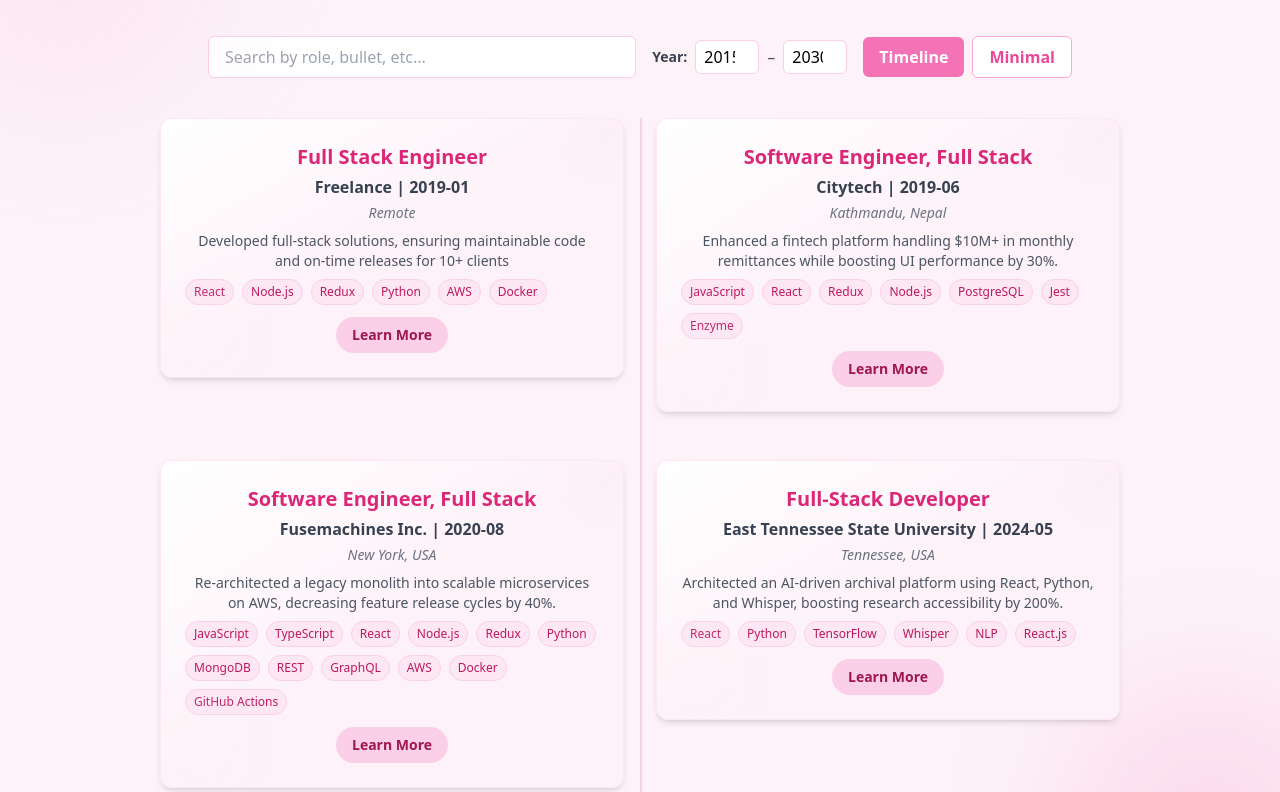
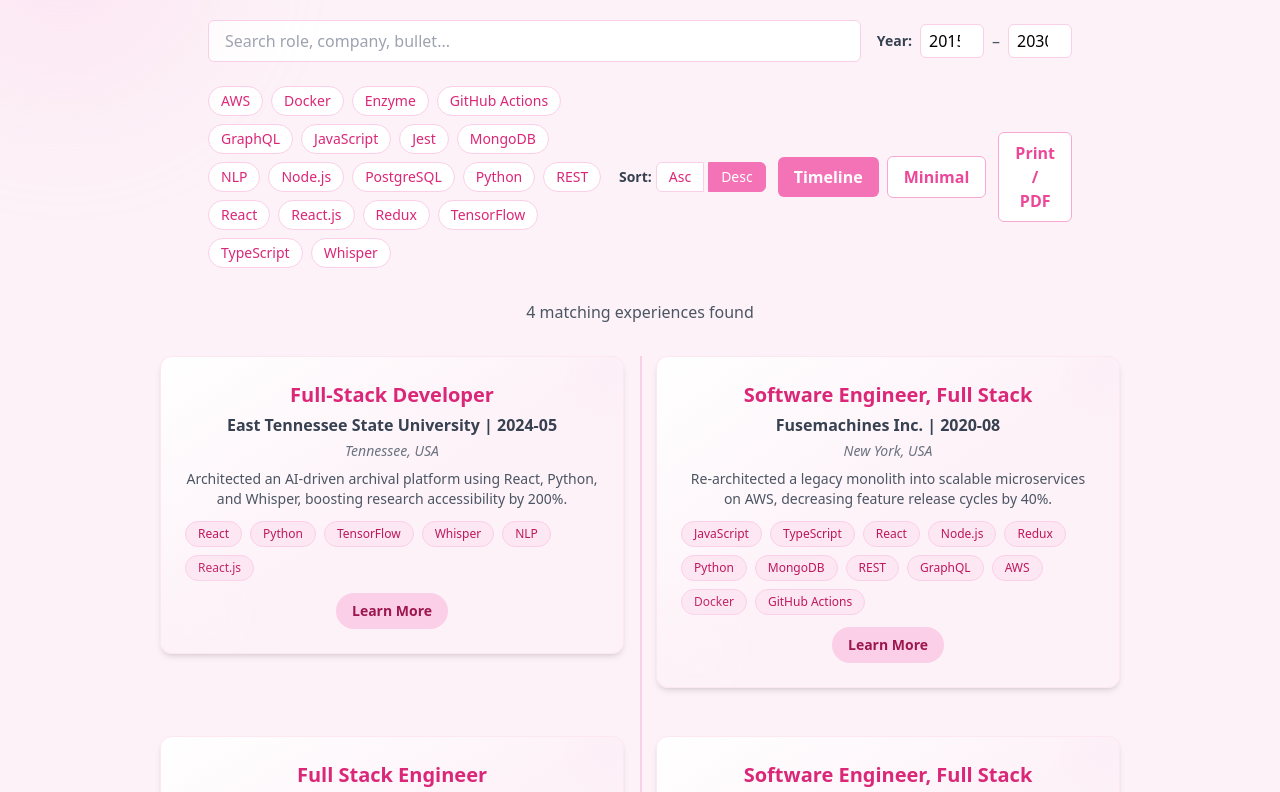
Before and after one commit to bigyaa/bigyaa.github.io, a React (Create React App) app: page / in a window 1280 px wide. Shown: the part 908-1700 px from the top of the page. Built offline with nearby package versions, Linux system fonts and the light colour scheme.

Commit message:
Make UI/UX better with added features for experiences section

```diff
--- a/src/components/Timeline.js
+++ b/src/components/Timeline.js
@@ -1,19 +1,16 @@
 import React, { useState, useMemo, useEffect } from 'react';
 import { motion, AnimatePresence } from 'framer-motion';
-import experiences from '../data/experiences'; // updated data with summary & skills
+import experiences from '../data/experiences';
 
-// Parent container variants for staggered animations
+/*** ANIMATION VARIANTS ***/
 const containerVariants = {
   hidden: { opacity: 0 },
   show: {
     opacity: 1,
-    transition: {
-      staggerChildren: 0.12,
-    },
+    transition: { staggerChildren: 0.12 },
   },
 };
 
-// Each card’s fade/slide-in
 const itemVariants = {
   hidden: { opacity: 0, y: 20 },
   show: {
@@ -23,7 +20,6 @@
   },
 };
 
-// Collapsible bullets
 const bulletVariants = {
   hidden: {
     opacity: 0,
@@ -37,31 +33,43 @@
   },
 };
 
-// Helper to parse numeric year from e.g. "2019-06"
+/*** UTIL: PARSE YEAR ***/
 function parseYear(dateStr) {
   const parsed = parseInt(dateStr.split('-')[0], 10);
   return isNaN(parsed) ? 0 : parsed;
 }
 
-// Skills tags as small pastel pills
-function SkillTags({ skills }) {
+/*** SKILL TAGS ***/
+function SkillTags({ skills, selectedSkills, toggleSkill }) {
   if (!skills || skills.length === 0) return null;
   return (
-    <div className="flex flex-wrap gap-2 mt-2">
-      {skills.map((skill, idx) => (
-        <span
+    <div className="flex flex-wrap gap-2 mt-3">
+      {skills.map((skill, idx) => {
+        const isSelected = selectedSkills.includes(skill);
+        return (
+          <motion.button
             key={idx}
-          className="bg-pink-100 text-pink-700 text-xs font-medium px-2 py-1 rounded-full border border-pink-200"
+            whileTap={{ scale: 0.95 }}
+            onClick={(e) => {
+              e.stopPropagation();
+              toggleSkill(skill);
+            }}
+            className={`px-3 py-1 rounded-full border text-xs font-medium transition-colors ${
+              isSelected
+                ? 'bg-pink-300 text-pink-900 border-pink-300 shadow-sm'
+                : 'bg-pink-100 text-pink-700 border-pink-200 hover:bg-pink-200 hover:border-pink-300'
+            }`}
           >
             {skill}
-        </span>
-      ))}
+          </motion.button>
+        );
+      })}
     </div>
   );
 }
 
-// Timeline Card
-function TimelineCard({ item, displayType }) {
+/*** TIMELINE CARD ***/
+function TimelineCard({ item, displayType, selectedSkills, toggleSkill }) {
   const [showBullets, setShowBullets] = useState(false);
   const [verticalMode, setVerticalMode] = useState(false);
 
@@ -74,19 +82,19 @@
       variants={itemVariants}
       className={`relative mb-12 ${verticalMode ? 'md:w-1/2 px-4' : 'w-full px-2'}`}
     >
-      {/* Bullet + connector line if in timeline mode */}
+      {/* Connector line if timeline mode */}
       {verticalMode && (
         <div className="absolute -left-10 md:-left-12 top-0 flex flex-col items-center">
           <div className="flex-1 bg-pink-200 w-1 mt-0" />
         </div>
       )}
 
-      {/* The card container */}
+      {/* Card container */}
       <motion.div
         whileHover={{ scale: 1.02 }}
         className="relative p-6 rounded-xl shadow-md border border-pink-100 bg-gradient-to-br from-white via-pink-50 to-pink-50 overflow-hidden transition-transform duration-300"
       >
-        {/* Subtle floating shapes */}
+        {/* Floating shapes */}
         <motion.div
           className="absolute -top-4 -right-4 w-16 h-16 bg-pink-100/20 rounded-full blur-md"
           animate={{ y: [0, 10, 0], x: [0, -5, 0] }}
@@ -98,7 +106,7 @@
           transition={{ repeat: Infinity, duration: 3.5, ease: 'easeInOut' }}
         />
 
-        {/* Title & Basic Info */}
+        {/* Title & Info */}
         <h3 className="relative text-xl font-bold text-pink-600 z-10 mb-1">
           {item.role}
         </h3>
@@ -113,17 +121,22 @@
         <p className="relative text-sm text-gray-600 z-10">{item.summary}</p>
 
         {/* Skills row */}
-        <SkillTags skills={item.skills} />
+        <SkillTags
+          skills={item.skills}
+          selectedSkills={selectedSkills}
+          toggleSkill={toggleSkill}
+        />
 
-        {/* Collapsible bullet points */}
+        {/* Expand bullet points */}
         {item.bullets?.length > 0 && (
           <>
-            <button
+            <motion.button
+              whileHover={{ scale: 1.05 }}
               onClick={() => setShowBullets(!showBullets)}
               className="relative z-10 mt-3 px-4 py-2 bg-pink-200 rounded-full text-sm font-semibold text-pink-800 hover:bg-pink-300 transition-colors"
             >
               {showBullets ? 'Show Less' : 'Learn More'}
-            </button>
+            </motion.button>
             <AnimatePresence>
               {showBullets && (
                 <motion.ul
@@ -147,34 +160,83 @@
   );
 }
 
-// Main Timeline
+/*** MAIN TIMELINE COMPONENT ***/
 export default function Timeline() {
-  const [displayType, setDisplayType] = useState('timeline');
+  // Layout & Sorting
+  const [displayType, setDisplayType] = useState('timeline'); // 'timeline' or 'minimal'
+  const [sortOrder, setSortOrder] = useState('desc'); // 'asc' or 'desc'
+
+  // Searching, Year Range
   const [searchTerm, setSearchTerm] = useState('');
   const [startYear, setStartYear] = useState(2015);
   const [endYear, setEndYear] = useState(2030);
 
-  // Filter experiences
+  // Skill-based filtering
+  const [selectedSkills, setSelectedSkills] = useState([]);
+
+  // 1) Gather all unique skills
+  const allSkills = useMemo(() => {
+    const skillSet = new Set();
+    experiences.forEach((exp) => {
+      exp.skills?.forEach((skill) => skillSet.add(skill));
+    });
+    return Array.from(skillSet).sort();
+  }, []);
+
+  // 2) Toggle skill filter
+  const toggleSkill = (skill) => {
+    setSelectedSkills((prev) =>
+      prev.includes(skill) ? prev.filter((s) => s !== skill) : [...prev, skill]
+    );
+  };
+
+  // 3) Filter + sort experiences
   const filteredData = useMemo(() => {
     const term = searchTerm.toLowerCase();
-    return experiences.filter((e) => {
+
+    let filtered = experiences.filter((e) => {
+      // Date range check
       const yearInt = parseYear(e.date);
       if (yearInt < startYear || yearInt > endYear) return false;
 
-      // search role, company, location, summary
-      if (
+      // Search fields
+      const textMatch =
         e.role.toLowerCase().includes(term) ||
         e.company.toLowerCase().includes(term) ||
         e.location.toLowerCase().includes(term) ||
         e.summary?.toLowerCase().includes(term) ||
-        e.skills?.some((s) => s.toLowerCase().includes(term))
-      ) {
+        e.skills?.some((s) => s.toLowerCase().includes(term)) ||
+        e.bullets?.some((b) => b.toLowerCase().includes(term));
+
+      if (!textMatch) return false;
+
+      // Must contain all selected skills
+      if (selectedSkills.length > 0) {
+        const hasAll = selectedSkills.every((skill) =>
+          e.skills?.includes(skill)
+        );
+        if (!hasAll) return false;
+      }
       return true;
-      }
-      // search bullets
-      return e.bullets?.some((b) => b.toLowerCase().includes(term));
     });
-  }, [searchTerm, startYear, endYear]);
+
+    // Sort by date
+    filtered.sort((a, b) => {
+      const aYear = parseYear(a.date);
+      const bYear = parseYear(b.date);
+      return sortOrder === 'asc' ? aYear - bYear : bYear - aYear;
+    });
+
+    return filtered;
+  }, [searchTerm, startYear, endYear, selectedSkills, sortOrder]);
+
+  // 4) Print or Download
+  const handlePrint = () => {
+    window.print();
+  };
+
+  // Match count for user feedback
+  const matchCount = filteredData.length;
 
   return (
     <section className="relative py-16 text-center text-background min-h-screen bg-pink-50 overflow-hidden">
@@ -184,7 +246,7 @@
         style={{ zIndex: -1 }}
       />
 
-      {/* Floating circles (lightened) */}
+      {/* Floating circles */}
       <motion.div
         className="absolute top-[-5rem] left-[-5rem] w-72 h-72 bg-pink-200 rounded-full opacity-30 blur-3xl"
         animate={{ x: [0, 30, 0], y: [0, 10, 0] }}
@@ -196,14 +258,14 @@
         transition={{ repeat: Infinity, duration: 7, ease: 'easeInOut' }}
       />
 
-      <h2 className="text-4xl font-bold mb-10 text-pink-700">Experience</h2>
+      <h2 className="text-4xl font-bold mb-6 text-pink-700">Experience</h2>
 
-      {/* Control panel: search, year range, toggle */}
-      <div className="max-w-4xl mx-auto mb-10 px-4 flex flex-col sm:flex-row items-center gap-4 justify-between">
-        {/* Search */}
+      {/* CONTROL PANEL */}
+      <div className="max-w-4xl mx-auto mb-6 px-4 flex flex-col sm:flex-row items-center gap-4 justify-between">
+        {/* Search Input */}
         <input
           type="text"
-          placeholder="Search by role, bullet, etc..."
+          placeholder="Search role, company, bullet..."
           value={searchTerm}
           onChange={(e) => setSearchTerm(e.target.value)}
           className="flex-1 px-4 py-2 rounded-md border border-pink-200 focus:outline-none focus:ring-2 focus:ring-pink-300 bg-white"
@@ -226,12 +288,64 @@
             onChange={(e) => setEndYear(Number(e.target.value) || 9999)}
           />
         </div>
+      </div>
 
-        {/* Toggle layout */}
+      {/* SECONDARY CONTROLS: Skills, Sort, Print, Match Count */}
+      <div className="max-w-4xl mx-auto mb-8 px-4 flex flex-col sm:flex-row items-center gap-4 justify-between">
+        {/* Skills Filter */}
+        <div className="flex flex-wrap gap-2 justify-center sm:justify-start">
+          {allSkills.map((skill) => {
+            const selected = selectedSkills.includes(skill);
+            return (
+              <motion.button
+                key={skill}
+                whileTap={{ scale: 0.95 }}
+                onClick={() => toggleSkill(skill)}
+                className={`px-3 py-1 rounded-full border text-sm font-medium transition-colors ${
+                  selected
+                    ? 'bg-pink-300 text-pink-900 border-pink-300'
+                    : 'bg-white text-pink-600 border-pink-200 hover:bg-pink-100'
+                }`}
+              >
+                {skill}
+              </motion.button>
+            );
+          })}
+        </div>
+
+        {/* Sort & Layout & Print */}
+        <div className="flex flex-col sm:flex-row gap-3 items-center">
+          {/* Sort By Date */}
+          <div className="flex items-center space-x-1">
+            <label className="text-sm font-semibold text-gray-700">Sort:</label>
+            <button
+              onClick={() => setSortOrder('asc')}
+              className={`px-3 py-1 rounded-l-md border text-sm font-medium ${
+                sortOrder === 'asc'
+                  ? 'bg-pink-400 text-white border-pink-400'
+                  : 'bg-white text-pink-600 border-pink-200 hover:bg-pink-100'
+              }`}
+            >
+              Asc
+            </button>
+            <button
+              onClick={() => setSortOrder('desc')}
+              className={`px-3 py-1 rounded-r-md border text-sm font-medium ${
+                sortOrder === 'desc'
+                  ? 'bg-pink-400 text-white border-pink-400'
+                  : 'bg-white text-pink-600 border-pink-200 hover:bg-pink-100'
+              }`}
+            >
+              Desc
+            </button>
+          </div>
+
+          {/* Toggle Timeline/Minimal */}
           <div className="flex items-center space-x-2">
             <button
               onClick={() => setDisplayType('timeline')}
-            className={`px-4 py-2 rounded-md font-semibold transition-colors ${displayType === 'timeline'
+              className={`px-4 py-2 rounded-md font-semibold transition-colors ${
+                displayType === 'timeline'
                   ? 'bg-pink-400 text-white'
                   : 'bg-white text-pink-500 border border-pink-300 hover:bg-pink-200'
               }`}
@@ -240,7 +354,8 @@
             </button>
             <button
               onClick={() => setDisplayType('minimal')}
-            className={`px-4 py-2 rounded-md font-semibold transition-colors ${displayType === 'minimal'
+              className={`px-4 py-2 rounded-md font-semibold transition-colors ${
+                displayType === 'minimal'
                   ? 'bg-pink-400 text-white'
                   : 'bg-white text-pink-500 border border-pink-300 hover:bg-pink-200'
               }`}
@@ -248,15 +363,35 @@
               Minimal
             </button>
           </div>
+
+          {/* Print/Download */}
+          <button
+            onClick={() => window.print()}
+            className="px-4 py-2 bg-white text-pink-500 border border-pink-300 rounded-md hover:bg-pink-100 font-semibold transition-colors"
+          >
+            Print / PDF
+          </button>
+        </div>
       </div>
 
+      {/* Matches Found */}
+      <div className="mb-8 text-gray-600">
+        {matchCount > 0 ? (
+          <p>{matchCount} matching experience{matchCount > 1 ? 's' : ''} found</p>
+        ) : (
+          <p>No matching experiences found.</p>
+        )}
+      </div>
+
+      {/* TIMELINE or MINIMAL LAYOUT */}
       <div className="max-w-5xl mx-auto px-4 relative">
         {displayType === 'timeline' && (
           <div className="hidden md:block absolute top-0 bottom-0 left-1/2 w-0.5 bg-pink-200" />
         )}
 
         <motion.div
-          className={`flex flex-col ${displayType === 'timeline'
+          className={`flex flex-col ${
+            displayType === 'timeline'
               ? 'md:flex-row md:flex-wrap'
               : 'md:flex-col'
           }`}
@@ -271,6 +406,8 @@
                   key={exp.id}
                   item={exp}
                   displayType={displayType}
+                  selectedSkills={selectedSkills}
+                  toggleSkill={toggleSkill}
                 />
               ))
             ) : (
```
Lines whose indentation alone changed are shown as unchanged.
